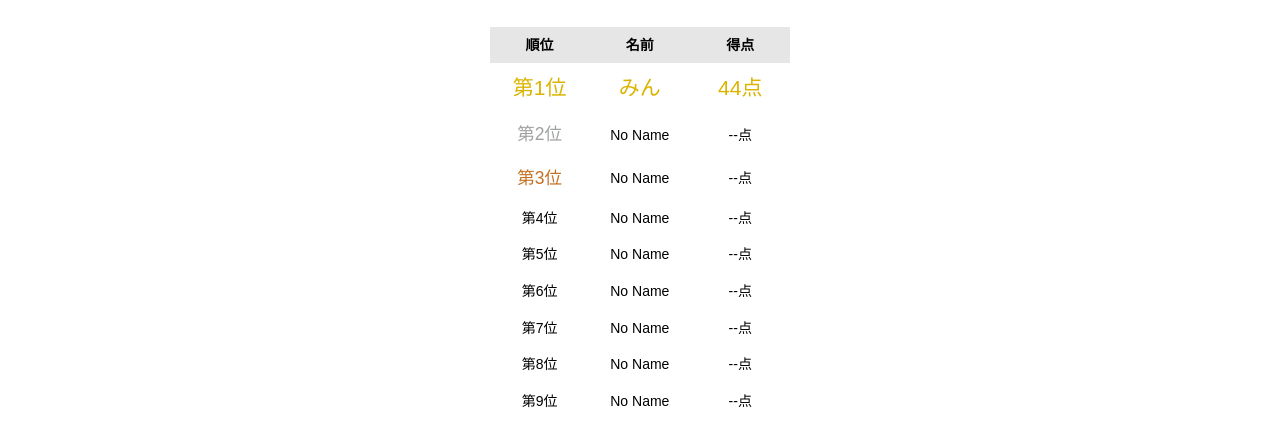
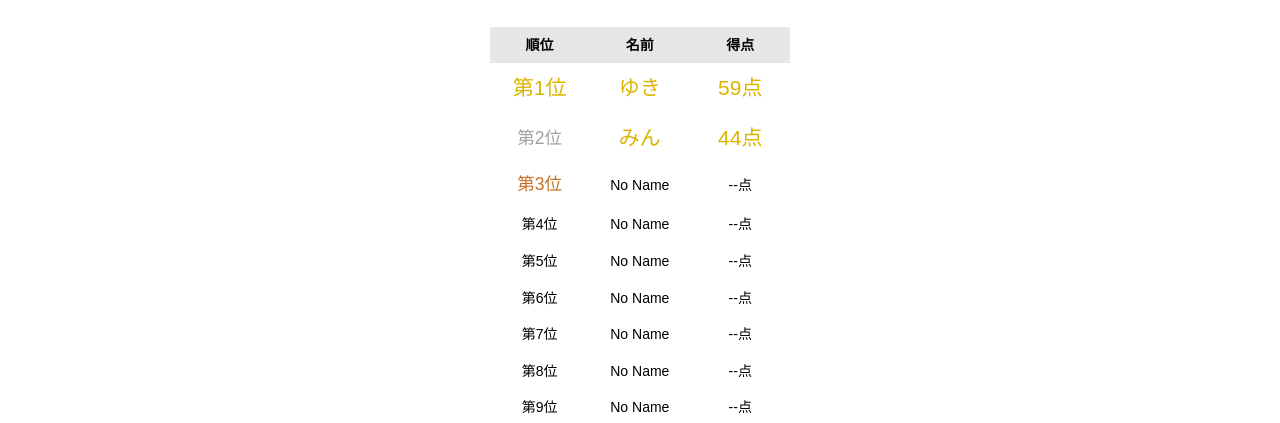
Before and after one commit to kenta-disney/Splash-Mountain, a plain HTML site: page index.html in a window 1280 px wide. Shown: the part 673-1096 px from the top of the page. Drawn offline with nearby package versions, Linux system fonts and the light colour scheme.

Commit message:
Update index.html

```diff
--- a/index.html
+++ b/index.html
@@ -46,13 +46,13 @@
 		 </tr>
 		<tr>
 			<td style="color:#dbb400;font-size:150%">第1位</td>
-			<td style="color:#dbb400;font-size:150%">みん</td>
-			<td style="color:#dbb400;font-size:150%">44点</td>
+			<td style="color:#dbb400;font-size:150%">ゆき</td>
+			<td style="color:#dbb400;font-size:150%">59点</td>
 		</tr>
 		<tr>
 			<td style="color:#9fa0a0;font-size:125%">第2位</td>
-			<td>No Name</td>
-			<td>--点</td>
+			<td style="color:#dbb400;font-size:150%">みん</td>
+			<td style="color:#dbb400;font-size:150%">44点</td>
 		</tr>
 		<tr>
 			<td style="color:#c47022;font-size:125%">第3位</td>
```
